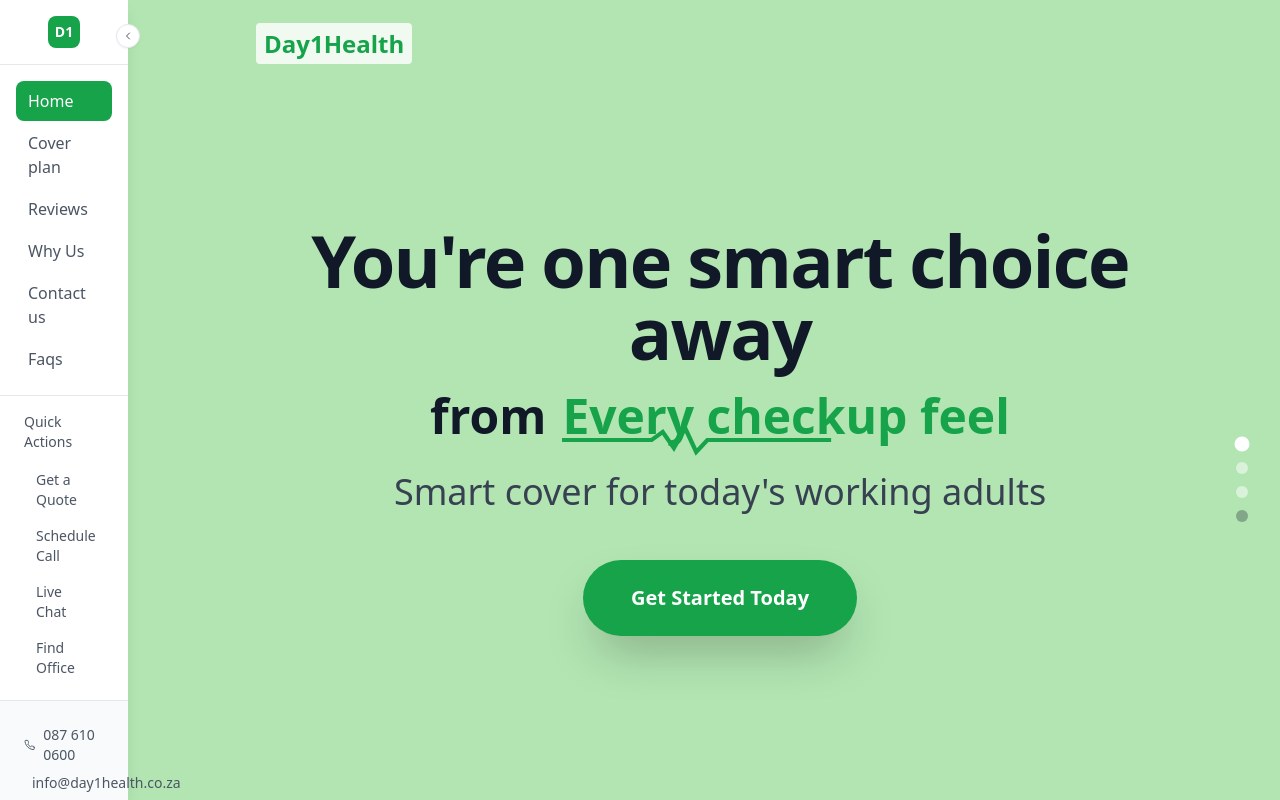
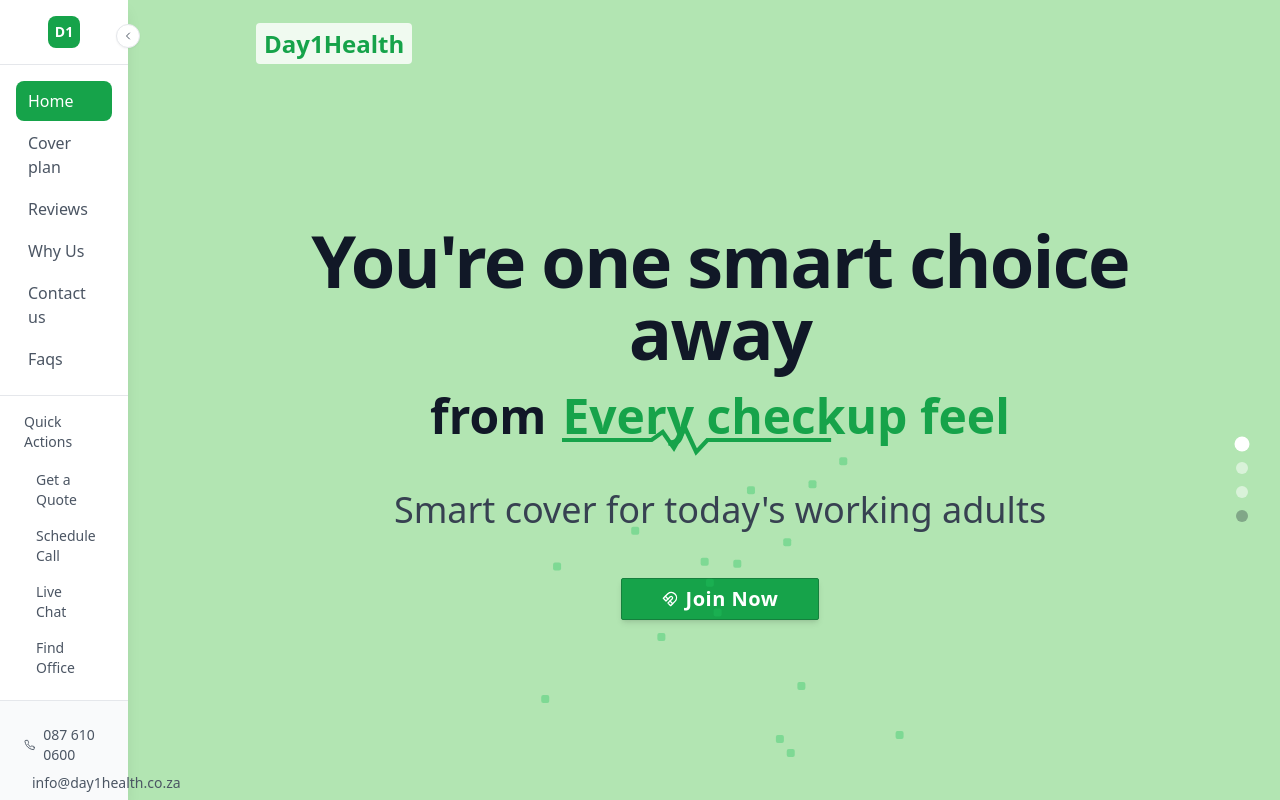
Before and after one commit to TheoDuToit1/day1health, a React (Vite) app: page / in a window 1280 px wide. Shown: the top 800 px of the page. Built offline with nearby package versions, Linux system fonts and the light colour scheme.

Commit message:
removed CTA in header ader new button

```diff
--- a/package.json
+++ b/package.json
@@ -13,9 +13,11 @@
     "@dnd-kit/core": "^6.3.1",
     "@dnd-kit/sortable": "^10.0.0",
     "@radix-ui/react-avatar": "^1.1.10",
+    "@radix-ui/react-slot": "^1.2.3",
     "@tsparticles/react": "^3.0.0",
     "@tsparticles/slim": "^3.8.1",
     "@types/react-beautiful-dnd": "^13.1.8",
+    "class-variance-authority": "^0.7.1",
     "clsx": "^2.1.1",
     "framer-motion": "^12.23.9",
     "lucide-react": "^0.344.0",
--- a/src/components/Hero.tsx
+++ b/src/components/Hero.tsx
@@ -1,6 +1,7 @@
 import { useState, useEffect } from 'react';
 import { motion, AnimatePresence } from 'framer-motion';
-import { ChevronRight, HeartPulse, Briefcase, UsersRound, Users2, ShieldCheck, Activity, Heart, Star } from 'lucide-react';
+import { ChevronRight, HeartPulse, Briefcase, UsersRound, Users2, ShieldCheck, Activity, Heart, Star, Magnet } from 'lucide-react';
+import { MagnetizeButton } from '@/components/ui/magnetize-button';
 import type { LucideProps } from 'lucide-react';
 import { ShuffleCards } from '@/components/ui/shuffle-cards';
 import { AudioPlayer } from '@/components/ui/audio-player';
@@ -778,12 +779,31 @@ const Hero = ({ isSidebarCollapsed }: HeroProps) => {
                         initial={{ y: 20, opacity: 0 }}
                         animate={{ y: 0, opacity: 1 }}
                         transition={{ delay: 0.6, duration: 0.6 }}
-                        className="text-2xl sm:text-3xl md:text-4xl text-gray-700 font-manrope font-medium max-w-4xl mx-auto leading-relaxed"
+                        className="text-2xl sm:text-3xl md:text-4xl text-gray-700 font-manrope font-medium max-w-4xl mx-auto leading-relaxed mt-[50px] mb-12"
                       >
                         {slide.subheading}
                       </motion.p>
 
-                      {/* CTA Button */}
+                      {/* Magnetize Button for Slide 1 */}
+                      {slide.id === 0 && (
+                        <motion.div
+                          initial={{ y: 20, opacity: 0 }}
+                          animate={{ y: 0, opacity: 1 }}
+                          transition={{ delay: 0.8, duration: 0.6 }}
+                          className="mt-4"
+                        >
+                          <MagnetizeButton
+                            className="text-xl px-10 py-5 rounded-sm shadow-md hover:shadow-xl transition-all duration-500 ease-out transform hover:scale-[1.03] font-semibold tracking-wide"
+                            particleCount={16}
+                            attractRadius={60}
+                          >
+                            Join Now
+                          </MagnetizeButton>
+                        </motion.div>
+                      )}
+
+                      {/* CTA Button - Only show for slides other than the first one */}
+                      {slide.id !== 0 && (
                         <motion.div
                           initial={{ y: 20, opacity: 0 }}
                           animate={{ y: 0, opacity: 1 }}
@@ -794,6 +814,7 @@ const Hero = ({ isSidebarCollapsed }: HeroProps) => {
                             Get Started Today
                           </button>
                         </motion.div>
+                      )}
                     </motion.div>
                   </div>
                 )}
--- /dev/null
+++ b/src/components/ui/button.tsx
@@ -0,0 +1,56 @@
+import * as React from "react"
+import { Slot } from "@radix-ui/react-slot"
+import { cva, type VariantProps } from "class-variance-authority"
+
+import { cn } from "@/lib/utils"
+
+const buttonVariants = cva(
+  "inline-flex items-center justify-center whitespace-nowrap rounded-sm text-sm font-medium ring-offset-background transition-colors focus-visible:outline-none focus-visible:ring-2 focus-visible:ring-ring focus-visible:ring-offset-2 disabled:pointer-events-none disabled:opacity-50",
+  {
+    variants: {
+      variant: {
+        default: "bg-primary text-primary-foreground hover:bg-primary/90",
+        destructive:
+          "bg-destructive text-destructive-foreground hover:bg-destructive/90",
+        outline:
+          "border border-input bg-background hover:bg-accent hover:text-accent-foreground",
+        secondary:
+          "bg-secondary text-secondary-foreground hover:bg-secondary/80",
+        ghost: "hover:bg-accent hover:text-accent-foreground",
+        link: "text-primary underline-offset-4 hover:underline",
+      },
+      size: {
+        default: "h-10 px-4 py-2",
+        sm: "h-9 rounded-sm px-3",
+        lg: "h-11 rounded-sm px-8",
+        icon: "h-10 w-10",
+      },
+    },
+    defaultVariants: {
+      variant: "default",
+      size: "default",
+    },
+  }
+)
+
+export interface ButtonProps
+  extends React.ButtonHTMLAttributes<HTMLButtonElement>,
+    VariantProps<typeof buttonVariants> {
+  asChild?: boolean
+}
+
+const Button = React.forwardRef<HTMLButtonElement, ButtonProps>(
+  ({ className, variant, size, asChild = false, ...props }, ref) => {
+    const Comp = asChild ? Slot : "button"
+    return (
+      <Comp
+        className={cn(buttonVariants({ variant, size, className }))}
+        ref={ref}
+        {...props}
+      />
+    )
+  },
+)
+Button.displayName = "Button"
+
+export { Button, buttonVariants }
--- /dev/null
+++ b/src/components/ui/magnetize-button.tsx
@@ -0,0 +1,112 @@
+"use client"
+
+import * as React from "react"
+import { cn } from "@/lib/utils";
+import { motion, useAnimation } from "framer-motion";
+import { Magnet } from "lucide-react";
+import { useEffect, useState, useCallback } from "react";
+import { Button } from "@/components/ui/button";
+
+interface MagnetizeButtonProps extends React.ButtonHTMLAttributes<HTMLButtonElement> {
+    particleCount?: number;
+    attractRadius?: number;
+}
+
+interface Particle {
+    id: number;
+    x: number;
+    y: number;
+}
+
+function MagnetizeButton({
+    className,
+    particleCount = 12,
+    attractRadius = 50,
+    children,
+    ...props
+}: MagnetizeButtonProps) {
+    const [isAttracting, setIsAttracting] = useState(false);
+    const [particles, setParticles] = useState<Particle[]>([]);
+    const particlesControl = useAnimation();
+
+    useEffect(() => {
+        const newParticles = Array.from({ length: particleCount }, (_, i) => ({
+            id: i,
+            x: Math.random() * 360 - 180,
+            y: Math.random() * 360 - 180,
+        }));
+        setParticles(newParticles);
+    }, [particleCount]);
+
+    const handleInteractionStart = useCallback(async () => {
+        setIsAttracting(true);
+        await particlesControl.start({
+            x: 0,
+            y: 0,
+            transition: {
+                type: "spring",
+                stiffness: 50,
+                damping: 10,
+            },
+        });
+    }, [particlesControl]);
+
+    const handleInteractionEnd = useCallback(async () => {
+        setIsAttracting(false);
+        await particlesControl.start((i) => ({
+            x: particles[i].x,
+            y: particles[i].y,
+            transition: {
+                type: "spring",
+                stiffness: 100,
+                damping: 15,
+            },
+        }));
+    }, [particlesControl, particles]);
+
+    return (
+        <Button
+            className={cn(
+                "min-w-40 relative touch-none",
+                "bg-green-600 dark:bg-green-700",
+                "hover:bg-green-700 dark:hover:bg-green-800",
+                "text-white dark:text-white",
+                "border border-green-700 dark:border-green-800",
+                "transition-all duration-300",
+                "rounded-sm", // Using rounded-sm for slight corner rounding
+                className
+            )}
+            onMouseEnter={handleInteractionStart}
+            onMouseLeave={handleInteractionEnd}
+            onTouchStart={handleInteractionStart}
+            onTouchEnd={handleInteractionEnd}
+            {...props}
+        >
+            {particles.map((_, index) => (
+                <motion.div
+                    key={index}
+                    custom={index}
+                    initial={{ x: particles[index]?.x || 0, y: particles[index]?.y || 0 }}
+                    animate={particlesControl}
+                    className={cn(
+                        "absolute w-2 h-2 rounded-sm",
+                        "bg-green-500/90 dark:bg-green-400/90",
+                        "transition-opacity duration-300",
+                        isAttracting ? "opacity-100" : "opacity-40"
+                    )}
+                />
+            ))}
+            <span className="relative w-full flex items-center justify-center gap-2">
+                <Magnet
+                    className={cn(
+                        "w-4 h-4 transition-transform duration-300",
+                        isAttracting && "scale-110"
+                    )}
+                />
+                {children || (isAttracting ? "Attracting" : "Get Started")}
+            </span>
+        </Button>
+    );
+}
+
+export { MagnetizeButton }
```
Also changed, not shown: 1 other file (tests, documents, lock files or other folders). Lines whose indentation alone changed are shown as unchanged.
